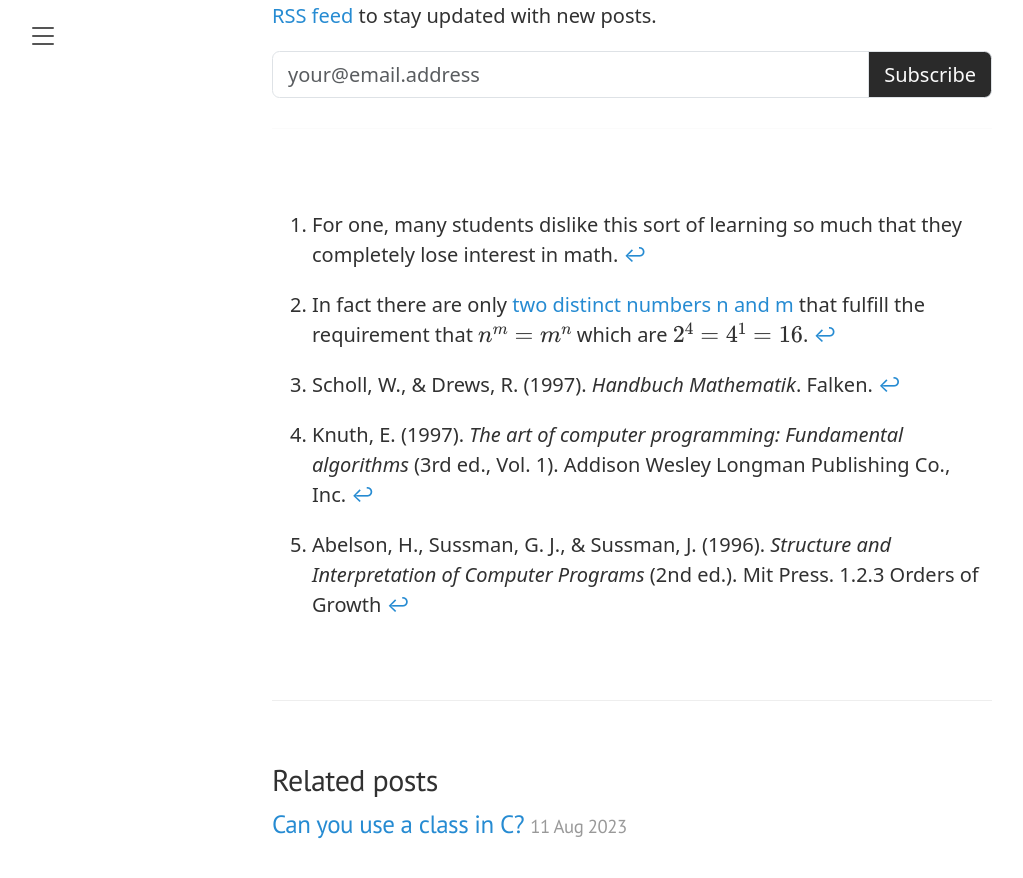
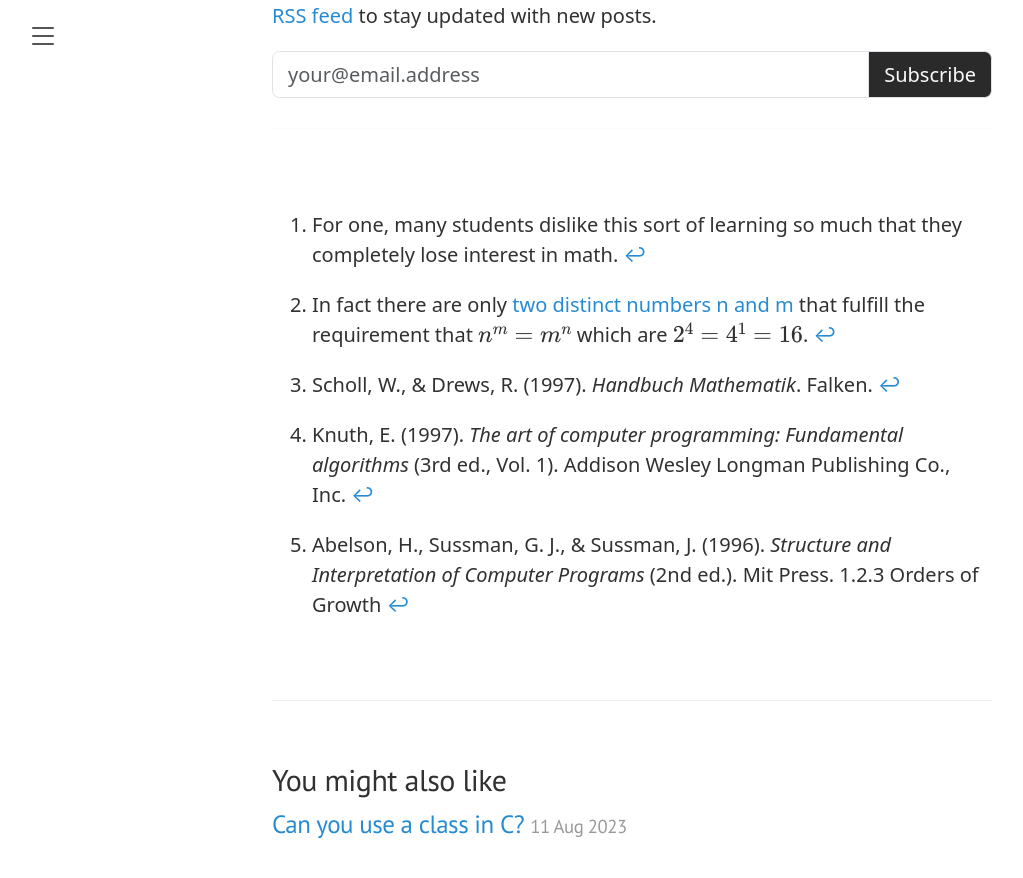
Before and after one commit to vincentbernat/thass0.github.io, a Jekyll site: the page built from _posts/2023-09-02-an-intuition-for-logarithms.md, in a window 1280 px wide and 900 px high, scrolled down 13617 px. Shown: the top 878 px of the window, without its empty margins (8-1031 px from the left). Built offline with Jekyll 4.4.1, drawn with Linux system fonts in a browser that asks for light colours; formulas are drawn with MathJax 3.

Commit message:
Change 'Related posts' to 'You might also like'

```diff
--- a/_layouts/post.html
+++ b/_layouts/post.html
@@ -25,7 +25,7 @@ layout: default
 
 {% if site.related_posts.size >= 1 %}
 <div class="related">
-  <h2>Related posts</h2>
+  <h2>You might also like</h2>
   <ul class="related-posts">
     {% for post in site.related_posts limit:3 %}
       <li>
```
